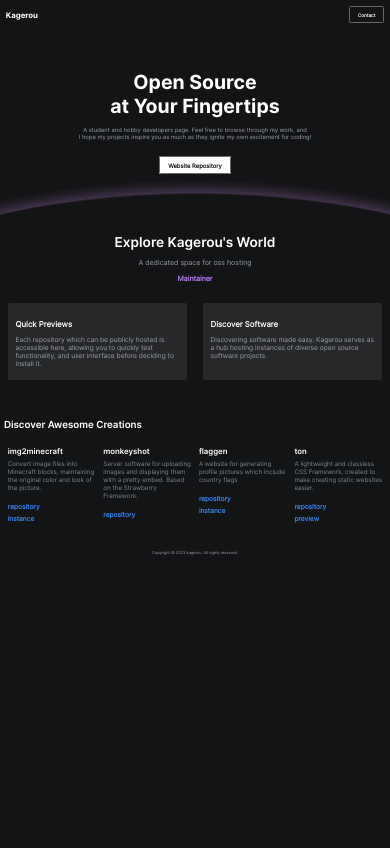
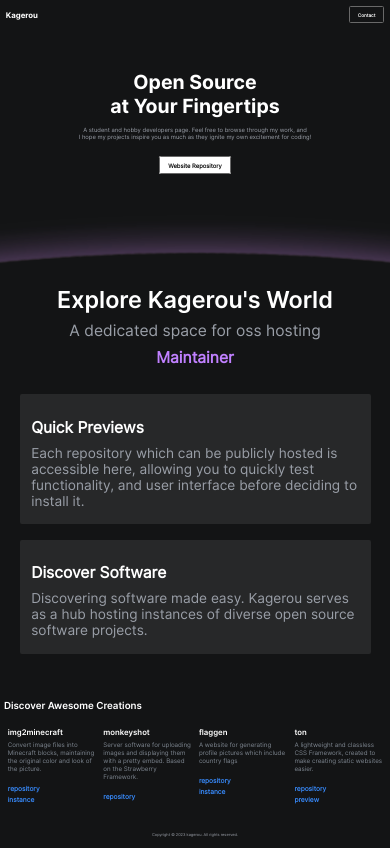
Before and after one commit to elderguardian/kagerou, a JavaScript app: page / in a window 390 px wide. Built offline with nearby package versions, Linux system fonts and the light colour scheme.

Commit message:
adjusted about section on smaller screens

```diff
--- a/src/sections/About/AboutSection.svelte
+++ b/src/sections/About/AboutSection.svelte
@@ -55,4 +55,26 @@
         display: flex;
         margin-top: 5vw;
     }
+
+    @media screen and (max-width: 600px) {
+        .section-about {
+            margin-top: 8vw;
+        }
+
+        .section-about h2 {
+            margin-top: 5vw;
+            font-size: 6vw;
+        }
+
+        .section-about p,
+        .section-about a {
+            font-size: 4vw;
+        }
+
+        .section-about div {
+            margin-top: 5vw;
+            flex-direction: column;
+            align-items: center;
+        }
+    }
 </style>
--- a/src/sections/About/AboutSectionCard.svelte
+++ b/src/sections/About/AboutSectionCard.svelte
@@ -24,4 +24,20 @@
         font-size: 1.7vw;
         margin: 2vw 0;
     }
+
+    @media screen and (max-width: 600px) {
+        .about-section-card h3 {
+            font-size: 4vw;
+        }
+
+        .about-section-card p {
+            font-size: 3.5vw;
+        }
+
+        .about-section-card {
+            padding: 6vw 3vw 2vw;
+            width: 90%;
+            margin: 2vw;
+        }
+    }
 </style>
```
